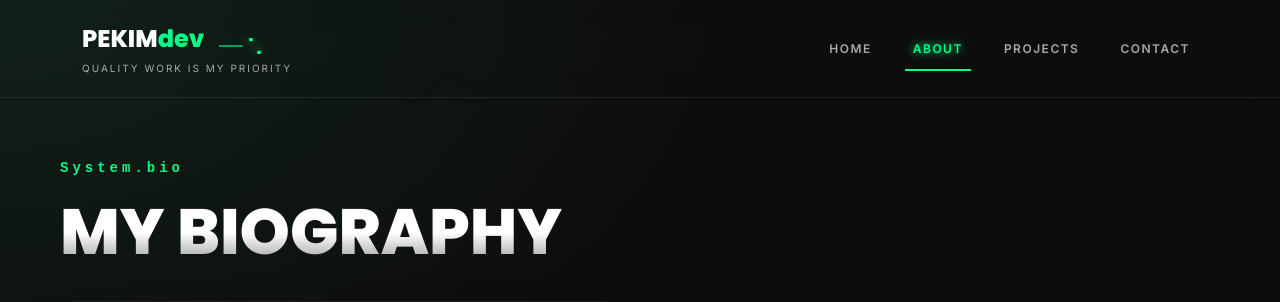
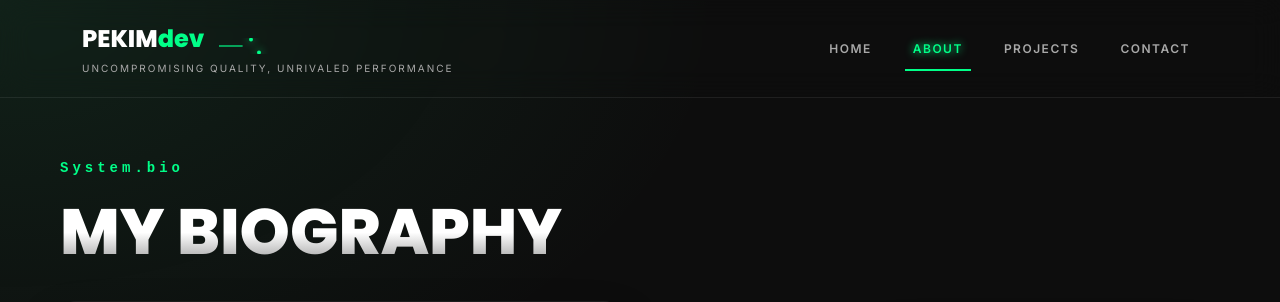
Before and after one commit to pekimnjenga/portfolio_pekim, a Flask app: page /about in a window 1280 px wide. Shown: the top 302 px of the page. Run offline with Flask 3, Linux system fonts and the light colour scheme.

Commit message:
feat: update site title to reflect brand identity

```diff
--- a/app/templates/base.html
+++ b/app/templates/base.html
@@ -3,7 +3,7 @@
 <head>
   <meta charset="UTF-8">
   <meta name="viewport" content="width=device-width, initial-scale=1.0">
-  <title>PEKIMdev | Quality, my priority</title>
+  <title>PEKIMdev | Uncompromising Quality, Unrivaled Performance</title>
 
   <link href="https://cdn.jsdelivr.net/npm/bootstrap@5.3.0/dist/css/bootstrap.min.css" rel="stylesheet">
   <link rel="stylesheet" href="https://cdnjs.cloudflare.com/ajax/libs/font-awesome/6.5.0/css/all.min.css">
@@ -30,7 +30,7 @@
             </svg>
           </div>
         </div>
-        <span class="brand-tagline">QUALITY WORK IS MY PRIORITY</span>
+        <span class="brand-tagline">UNCOMPROMISING QUALITY, UNRIVALED PERFORMANCE</span>
       </a>
 
       <button class="navbar-toggler" type="button" data-bs-toggle="collapse" data-bs-target="#navbarNav">
```
